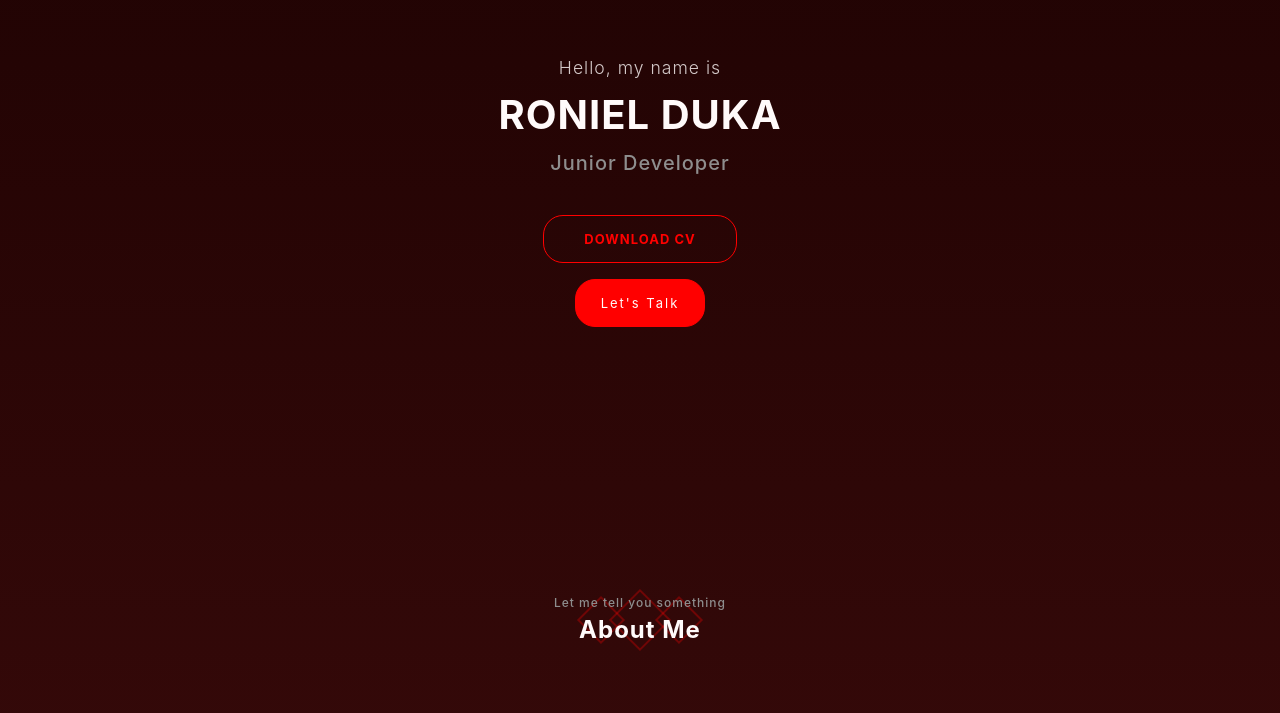
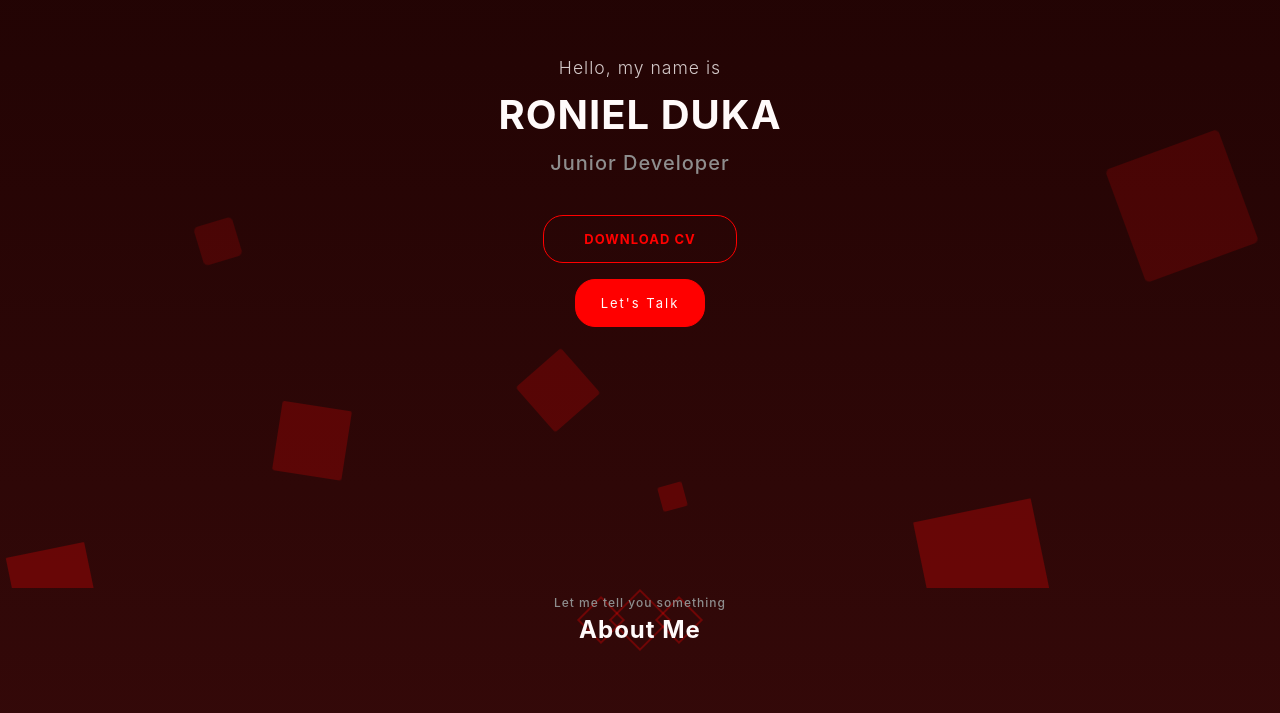
Before and after one commit to healer404/healer404.github.io, a React (Create React App) app: page / in a window 1280 px wide. Shown: the part 228-941 px from the top of the page. Built offline with nearby package versions, Linux system fonts and the light colour scheme; the HTML template or start-up script is replaced by a standard one.

Commit message:
added background with animation

```diff
--- a/src/components/portfolio/introduction/introduction.css
+++ b/src/components/portfolio/introduction/introduction.css
@@ -5,6 +5,8 @@
   align-items: center;
   justify-content: center;
   flex-direction: column;
+  position: relative;
+  z-index: 2;
 }
 .introContainer > .texts{
   text-align: center;
--- /dev/null
+++ b/src/components/portfolio/misc/background.css
@@ -0,0 +1,112 @@
+.background-area{
+  position: fixed;
+  background: transparent;
+  width: 100%;
+  height:100vh;
+  z-index: 1;
+}
+.boxed{
+  position: absolute;
+  top: 0;
+  left: 0;
+  width: 100%;
+  height: 100%;
+  overflow: hidden;
+}
+.boxed li{
+  position: absolute;
+  display: block;
+  list-style: none;
+  width: 20px;
+  height: 20px;
+  background: var(--clr-red);
+  animation: animate 25s linear infinite;
+  bottom: -150px;
+}
+
+.boxed li:nth-child(1){
+  left: 15%;
+  width: 40px;
+  height: 40px;
+  animation-delay: 0s;
+  animation-duration: 12s;
+}
+.boxed li:nth-child(2){
+  left: 21%;
+  width: 70px;
+  height: 70px;
+  animation-delay: 1s;
+  animation-duration: 18s;
+}
+
+.boxed li:nth-child(3){
+  left: 1%;
+  width: 80px;
+  height: 80px;
+  animation-delay: 3s;
+}
+
+.boxed li:nth-child(4){
+  left: 40%;
+  width: 60px;
+  height: 60px;
+  animation-delay: 0s;
+  animation-duration: 18s;
+}
+
+.boxed li:nth-child(5){
+  left: 50%;
+  width: 25px;
+  height: 25px;
+  animation-delay: 0s;
+}
+
+.boxed li:nth-child(6){
+  left: 70%;
+  width: 120px;
+  height: 120px;
+  animation-delay: 3s;
+}
+
+.boxed li:nth-child(7){
+  left: 35%;
+  width: 150px;
+  height: 150px;
+  animation-delay: 7s;
+}
+
+.boxed li:nth-child(8){
+  left: 70%;
+  width: 35px;
+  height: 35px;
+  animation-delay: 12s;
+  animation-duration: 35s;
+}
+
+.boxed li:nth-child(9){
+  left: 20%;
+  width: 15px;
+  height: 15px;
+  animation-delay: 2s;
+  animation-duration: 35s;
+}
+
+.boxed li:nth-child(10){
+  left: 85%;
+  width: 120px;
+  height: 120px;
+  animation-delay: 1s;
+  animation-duration: 10s;
+}
+@keyframes animate {
+  0%{
+      transform: translateY(0) rotate(0deg);
+      opacity: .3;
+      border-radius: 0;
+  }
+  100%{
+      transform: translateY(-1000px) rotate(720deg);
+      opacity: 0;
+      border-radius: 10px;
+  }
+}
--- /dev/null
+++ b/src/components/portfolio/misc/background.jsx
@@ -0,0 +1,21 @@
+import './background.css';
+
+const BackgroundAnimation = () => {
+  return (
+    <div className="background-area">
+      <ul className="boxed">
+        <li></li>
+        <li></li>
+        <li></li>
+        <li></li>
+        <li></li>
+        <li></li>
+        <li></li>
+        <li></li>
+        <li></li>
+        <li></li>
+      </ul>
+    </div>
+  )
+}
+export default BackgroundAnimation;
--- a/src/page/portfolio/Portfolio.jsx
+++ b/src/page/portfolio/Portfolio.jsx
@@ -2,9 +2,12 @@ import './portfolio.css';
 import Introduction from '../../components/portfolio/introduction/introduction';
 import AboutMe from '../../components/portfolio/about/about';
 
+import BackgroundAnimation from '../../components/portfolio/misc/background';
+
 const PortfolioPage = () => {
   return (
     <>
+      <BackgroundAnimation />
       <Introduction />
       <AboutMe />
     </>
```
